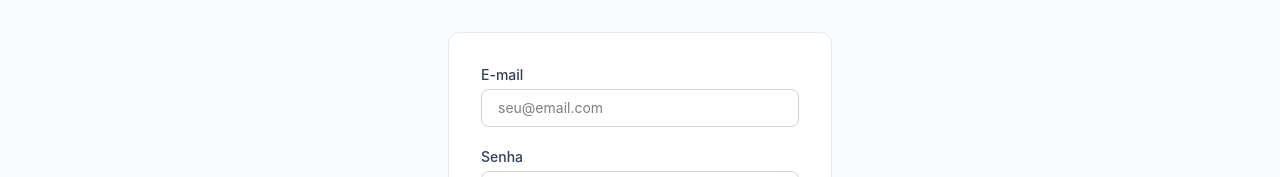
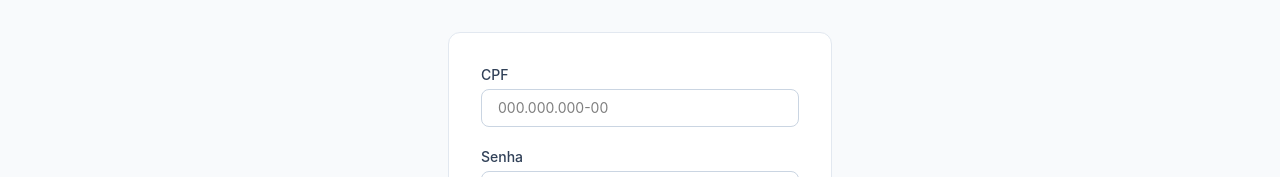
Before and after one commit to TailyniDev/SOUL-UP---Challenger, a React (Vite) app: page /login in a window 1280 px wide. Shown: the part 349-526 px from the top of the page. Built offline with nearby package versions, Linux system fonts and the light colour scheme; no server answers.

Commit message:
feat: integra login com a API usando CPF e senha

```diff
--- a/src/pages/Login/index.tsx
+++ b/src/pages/Login/index.tsx
@@ -1,21 +1,34 @@
-import { Link } from "react-router";
+import { useState } from "react";
+import { Link, useLocation, useNavigate } from "react-router";
 import { useForm } from "react-hook-form";
+import { login } from "../../services/api";
+import { salvarSessao } from "../../services/sessao";
+import type { Credenciais } from "../../types";
 
-type LoginFormData = {
-  email: string;
-  senha: string;
-};
+type LoginFormData = Credenciais;
 
 export default function Login() {
+  const navigate = useNavigate();
+  const location = useLocation();
+  const mensagem = (location.state as { mensagem?: string } | null)?.mensagem;
+  const [erroApi, setErroApi] = useState("");
+
   const {
     register,
     handleSubmit,
     formState: { errors, isSubmitting },
   } = useForm<LoginFormData>();
 
-  function onSubmit(data: LoginFormData) {
-    // Lembrete: integrar com a API (Sprint 4) — por enquanto só loga os dados
-    console.log("Dados do login:", data);
+  async function onSubmit(data: LoginFormData) {
+    setErroApi("");
+    try {
+      const cpf = data.cpf.replace(/\D/g, "");
+      const usuario = await login({ cpf, senha: data.senha });
+      salvarSessao(usuario);
+      navigate("/missoes");
+    } catch (e) {
+      setErroApi((e as Error).message);
+    }
   }
 
   return (
@@ -33,6 +46,12 @@ export default function Login() {
           </p>
         </div>
 
+        {mensagem && (
+          <p className="text-sm text-emerald-700 bg-emerald-50 rounded-lg px-4 py-2 mb-4 text-center">
+            {mensagem}
+          </p>
+        )}
+
         <form
           onSubmit={handleSubmit(onSubmit)}
           noValidate
@@ -40,30 +59,29 @@ export default function Login() {
         >
           <div>
             <label
-              htmlFor="email"
+              htmlFor="cpf"
               className="block text-sm font-medium text-slate-700 mb-1"
             >
-              E-mail
+              CPF
             </label>
             <input
-              id="email"
-              type="email"
-              placeholder="seu@email.com"
+              id="cpf"
+              type="text"
+              inputMode="numeric"
+              placeholder="000.000.000-00"
               className={`w-full border rounded-lg px-4 py-2 text-sm outline-none transition-colors focus:ring-2 focus:ring-emerald-500 ${
-                errors.email ? "border-red-400" : "border-slate-300"
+                errors.cpf ? "border-red-400" : "border-slate-300"
               }`}
-              {...register("email", {
-                required: "Informe seu e-mail",
+              {...register("cpf", {
+                required: "Informe seu CPF",
                 pattern: {
-                  value: /^[^\s@]+@[^\s@]+\.[^\s@]+$/,
-                  message: "Digite um e-mail válido",
+                  value: /^\d{3}\.?\d{3}\.?\d{3}-?\d{2}$/,
+                  message: "Digite um CPF válido",
                 },
               })}
             />
-            {errors.email && (
-              <p className="text-xs text-red-500 mt-1">
-                {errors.email.message}
-              </p>
+            {errors.cpf && (
+              <p className="text-xs text-red-500 mt-1">{errors.cpf.message}</p>
             )}
           </div>
 
@@ -96,6 +114,12 @@ export default function Login() {
             )}
           </div>
 
+          {erroApi && (
+            <p className="text-sm text-red-600 bg-red-50 rounded-lg px-4 py-2">
+              {erroApi}
+            </p>
+          )}
+
           <button
             type="submit"
             disabled={isSubmitting}
```
